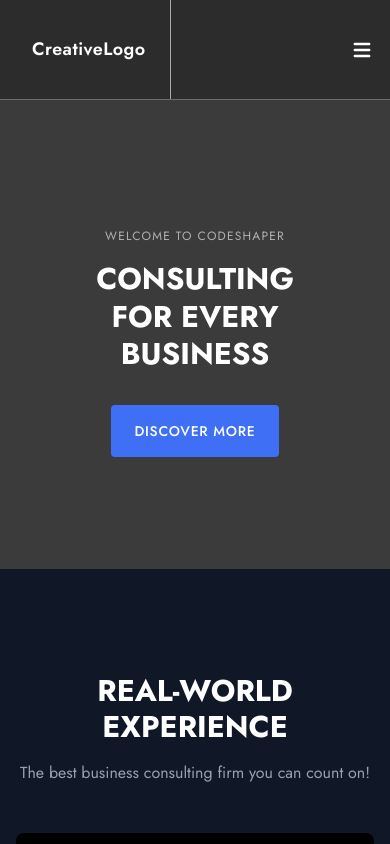
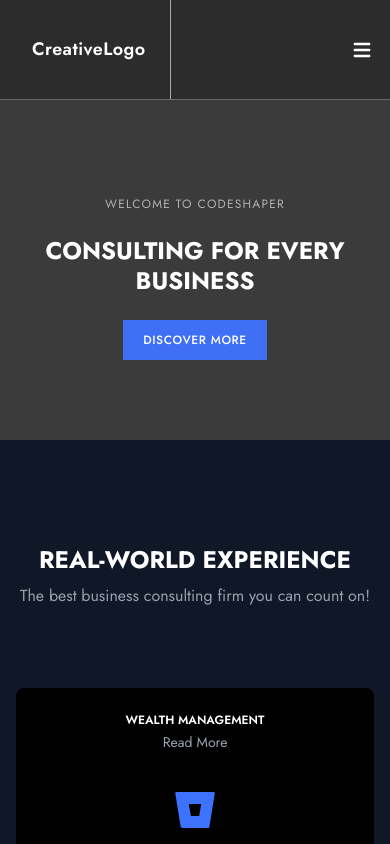
Before and after one commit to tomike26/FastMonie-Front-end-Task, a Next.js app: page / in a window 390 px wide. Shown: the top 844 px of the page. Built offline with nearby package versions, Linux system fonts and the light colour scheme.

Commit message:
styled the pages to be responsive

```diff
--- a/src/app/page.js
+++ b/src/app/page.js
@@ -32,26 +32,28 @@ const Home = () => {
   return (
     <>
       <Navbar />
-      <section className="bg-[#3b3b3b] text-white md:px-10 px-24 pt-32 pb-28">
-       <div className="lg:max-w-7xl mx-auto text-center lg:text-left">
-          <p className="text-xs uppercase tracking-widest text-white/60 mb-4">
+      <section className="bg-[#3b3b3b] text-white px-6 sm:px-10 md:px-16 lg:px-24 pt-24 md:pt-32 pb-20 md:pb-28">
+        <div className="max-w-7xl mx-auto text-center lg:text-left">
+          <p className="text-xs sm:text-sm uppercase tracking-widest text-white/60 mb-6 sm:mb-8">
             WELCOME TO CODESHAPER
           </p>
-          <h1 className="text-3xl md:text-6xl font-extrabold leading-tight mb-8">
-            CONSULTING<br />FOR EVERY<br />BUSINESS
+          <h1 className="text-2xl sm:text-4xl md:text-5xl lg:text-6xl font-extrabold leading-tight mb-6 sm:mb-8">
+            <span className="block lg:hidden">CONSULTING FOR EVERY<br />BUSINESS</span>
+            <span className="hidden lg:inline">
+              CONSULTING<br />FOR EVERY<br />BUSINESS
+            </span>
           </h1>
-          <button className="bg-[#3E6FF4] hover:bg-blue-700 text-white text-sm font-medium px-6 py-4 tracking-wider uppercase rounded-sm">
+          <button className="bg-[#3E6FF4] hover:bg-blue-700 text-white text-xs sm:text-sm font-medium px-5 sm:px-6 py-3 sm:py-4 tracking-wider uppercase">
             Discover More
           </button>
         </div>
-
       </section>
       <ExperienceSection
         heading="REAL-WORLD EXPERIENCE"
         subheading="The best business consulting firm you can count on!"
         items={items}
       />
-      <section className="bg-white text-gray-900 py-20 px-6 mt-10">
+      <section className="bg-white text-gray-900 py-20 px-6 md:mt-10">
         <div className="max-w-6xl mx-auto grid md:grid-cols-2 gap-12">
           <div className="flex justify-center md:justify-start">
             <div className="w-24 h-24 bg-blue-600 flex items-center justify-center">
@@ -113,7 +115,7 @@ const Home = () => {
                     01
                   </span>
                   <div>
-                    <h3 className="text-lg font-bold text-gray-900 mb-2">
+                    <h3 className="md:text-lg font-bold text-gray-900 mb-2">
                       GET PROFESSIONAL ADVICE
                     </h3>
                     <p className="text-gray-600 text-sm mt-2">
@@ -150,7 +152,7 @@ const Home = () => {
           {[1, 2, 3].map((_, idx) => (
             <div
               key={idx}
-              className="bg-[#808080] shadow-md p-16 flex flex-col  h-[450px] justify-center"
+              className="bg-[#808080] shadow-md p-16 flex flex-col  lg:h-[450px] justify-center"
             >
               <div className="mb-4 mt-40">
                 <Image
@@ -171,12 +173,28 @@ const Home = () => {
           ))}
         </div>
       </section>
-      <section className="bg-[#0F0D1D] text-white py-20 text-center md:px-40">
-        <h2 className="lg:text-5xl md:text-4xl font-bold uppercase mb-2">MISSION IS TO PROTECT</h2>
-        <h2 className=" lg:text-5xl md:text-4xl font-bold uppercase mb-2">YOUR BUSINESSES &</h2>
-        <h2 className="lg:text-5xl md:text-4xl font-bold uppercase mb-6">MUCH MORE</h2>
-        <button className="bg-blue-600 px-6 py-4  text-sm">DISCOVER MORE</button>
-      </section>
+ <section className="bg-[#0F0D1D] text-white py-20 px-4 text-center md:px-20 lg:px-40">
+  {/* Line 1 & 2 combined for small screen, split on md+ */}
+  <div className="text-2xl sm:text-3xl md:text-4xl lg:text-5xl font-bold uppercase mb-2">
+    <span className="block md:hidden">
+      MISSION IS TO PROTECT YOUR BUSINESSES &
+    </span>
+    <span className="hidden md:block">MISSION IS TO PROTECT</span>
+    <span className="hidden md:block">YOUR BUSINESSES &</span>
+  </div>
+
+  {/* Line 3 - always on its own line */}
+  <h2 className="text-2xl sm:text-3xl md:text-4xl lg:text-5xl font-bold uppercase mb-6">
+    MUCH MORE
+  </h2>
+
+  <button className="bg-blue-600 hover:bg-blue-700 px-6 py-4 text-sm uppercase tracking-wide">
+    Discover More
+  </button>
+</section>
+
+
+
       <QASection />
       <TestimonialSection />
       <BusinessGrowthSection />
--- a/src/components/BusinessGrowthSection.js
+++ b/src/components/BusinessGrowthSection.js
@@ -19,20 +19,20 @@ export default function BusinessGrowthSection() {
               <div className="bg-black p-4 rounded">
                 <img src="/images/brainstorming.png" alt="Consulting Icon" className="h-10 w-10" />
               </div>
-              <div className="lg:text-[40px] font-bold leading-none mt-4 mb-6">420</div>
-              <p className="mt-2 text-[14px] tracking-wide uppercase">Consulting Solutions</p>
+              <div className="lg:text-[40px] font-bold leading-none mt-4 lg:mb-6">420</div>
+              <p className="lg:mt-2 text-[12px] lg:text-[14px] tracking-wide uppercase">Consulting Solutions</p>
             </div>
           ))}
         </div>
       </div>
 
-      <div className="absolute left-1/2 -translate-x-1/2 md:top-80 top-120 w-full z-10 px-6">
+      <div className="absolute left-1/2 -translate-x-1/2 md:top-80 top-100 w-full z-10 px-6">
         <div className="max-w-7xl mx-auto grid grid-cols-3 text-center text-sm font-bold shadow-lg overflow-hidden rounded">
           {tabs.map((tab) => (
             <button
               key={tab.id}
               onClick={() => setActiveTab(tab.id)}
-              className={`md:py-14 py-4 transition-all ${
+              className={`md:py-10 py-8 transition-all ${
                 activeTab === tab.id
                   ? "bg-white text-blue-600 border-b-4 border-blue-600 shadow-md"
                   : "bg-[#f9f9f9] text-black border-b-4 border-transparent"
@@ -48,7 +48,7 @@ export default function BusinessGrowthSection() {
     <div className="space-y-6 lg:pl-6 border-r-3 border-gray-200 ">
       <div className="flex items-start gap-4">
         <div className="bg-[#e8f1fd] p-3 rounded-full flex items-center justify-center">
-          <img src="/images/check-icon.png" alt="check icon" className="h-6 w-6 text-blue-600" />
+          <img src="/svg/check-circle.svg" alt="check icon" className="h-6 w-6 text-blue-600" />
         </div>
         <div>
           <h4 className="font-bold text-base mb-1 ">HIGHEST SUCCESS RATES</h4>
@@ -60,7 +60,7 @@ export default function BusinessGrowthSection() {
 
       <div className="flex items-start gap-4">
         <div className="bg-[#e8f1fd] p-3 rounded-full flex items-center justify-center">
-          <img src="/images/check-icon.png" alt="check icon" className="h-6 w-6 text-blue-600" />
+          <img src="/svg/check-circle.svg" alt="check icon" className="h-6 w-6 text-blue-600" />
         </div>
         <div>
           <h4 className="font-bold text-base mb-1">WE BUILD EXPERIENCE</h4>
--- a/src/components/ExperienceSection.js
+++ b/src/components/ExperienceSection.js
@@ -4,20 +4,20 @@ export default function ExperienceSection({ heading, subheading, items }) {
   return (
     <section className="bg-gray-900 text-white py-16 px-4 sm:px-6 md:px-8 lg:px-16">
       <div className="max-w-7xl mx-auto text-center">
-        <h2 className="text-3xl sm:text-4xl font-bold mb-4 mt-10">{heading}</h2>
-        <p className="text-base sm:text-lg text-gray-400 mb-12">{subheading}</p>
+        <h2 className="text-2xl sm:text-4xl font-bold mb-2 mt-10">{heading}</h2>
+        <p className="text-base sm:text-lg text-gray-400 mb-20">{subheading}</p>
 
-        <div className="grid grid-cols-1 sm:grid-cols-2 md:grid-cols-3 gap-6 md:gap-8">
+        <div className="grid grid-cols-1 sm:grid-cols-2 md:grid-cols-3 gap-6 md:gap-8 mt-10">
           {items.map((item, index) => (
             <div
               key={index}
-              className="bg-black rounded-lg p-6 sm:p-8 md:p-12 flex flex-col sm:flex-row sm:items-start sm:justify-between h-full text-center sm:text-left"
+              className="bg-black rounded-lg p-6 sm:p-8 md:p-16 flex flex-col sm:flex-row sm:items-start sm:justify-between h-full text-center sm:text-left"
             >
               <div className="flex-1">
-                <h3 className="text-xs  sm:text-1xl md:text-2xl font-semibold mb-4 sm:mb-6">
+                <h3 className="text-xs  sm:text-1xl md:text-2xl font-semibold mb-1 lg:mb-6">
                   {item.title}
                 </h3>
-                <p className="text-sm sm:text-base text-gray-400 mt-8">{item.description}</p>
+                <p className="text-sm sm:text-base text-gray-400 lg:mt-8">{item.description}</p>
               </div>
 
               <div className="mt-10 sm:mt-0 sm:ml-6 flex justify-center sm:justify-end">
--- a/src/components/Navbar.js
+++ b/src/components/Navbar.js
@@ -13,7 +13,7 @@ export default function Navbar() {
   const [menuOpen, setMenuOpen] = useState(false);
 
   return (
-    <div className="w-full bg-[#2c2c2c] text-white font-sans">
+    <div className="bg-[#2c2c2c] text-white font-sans">
       <nav className="max-w-[1920px] mx-auto flex items-center h-[100px] text-sm border-b border-white/30 px-4">
         <div className="h-full flex items-center pr-6 border-r border-white/60">
           <span className="text-[18px] font-semibold tracking-wide ml-4 md:ml-12">
```
Also changed, not shown: public/svg/check-circle.svg (added).
